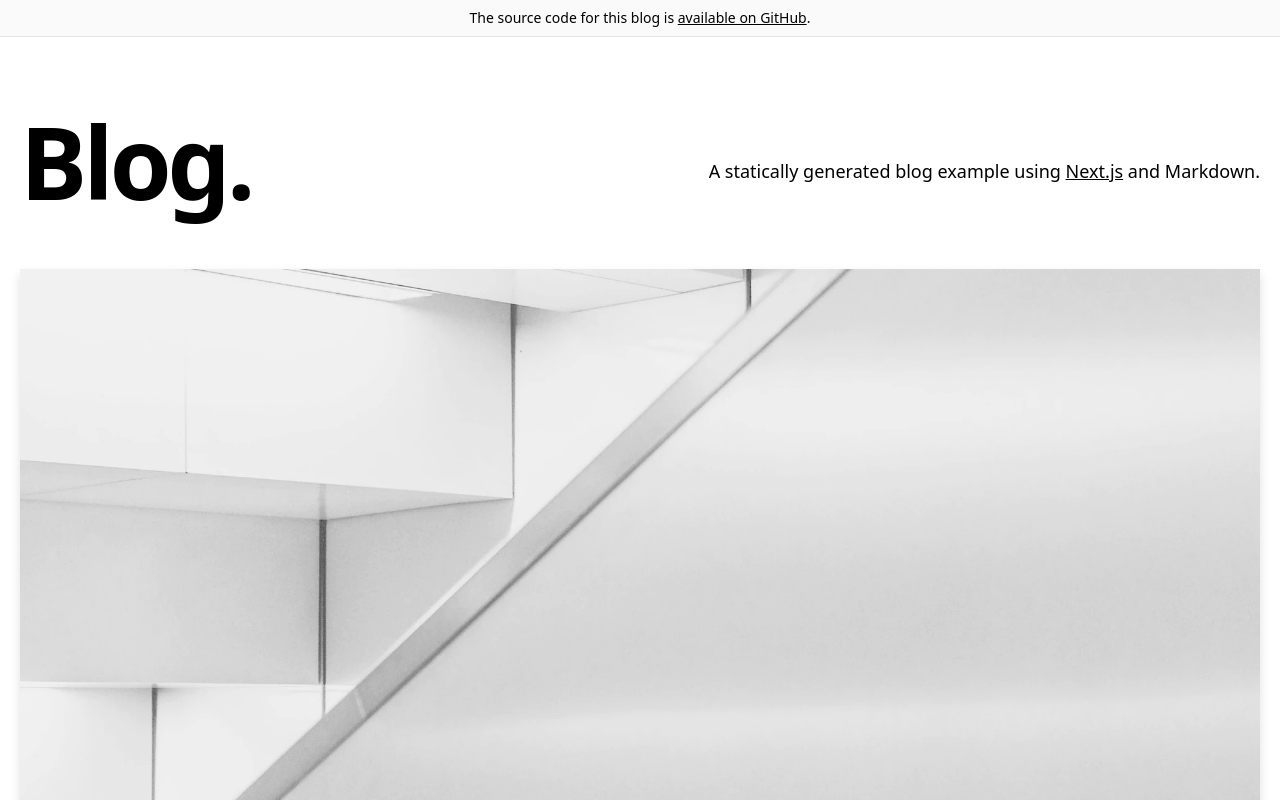
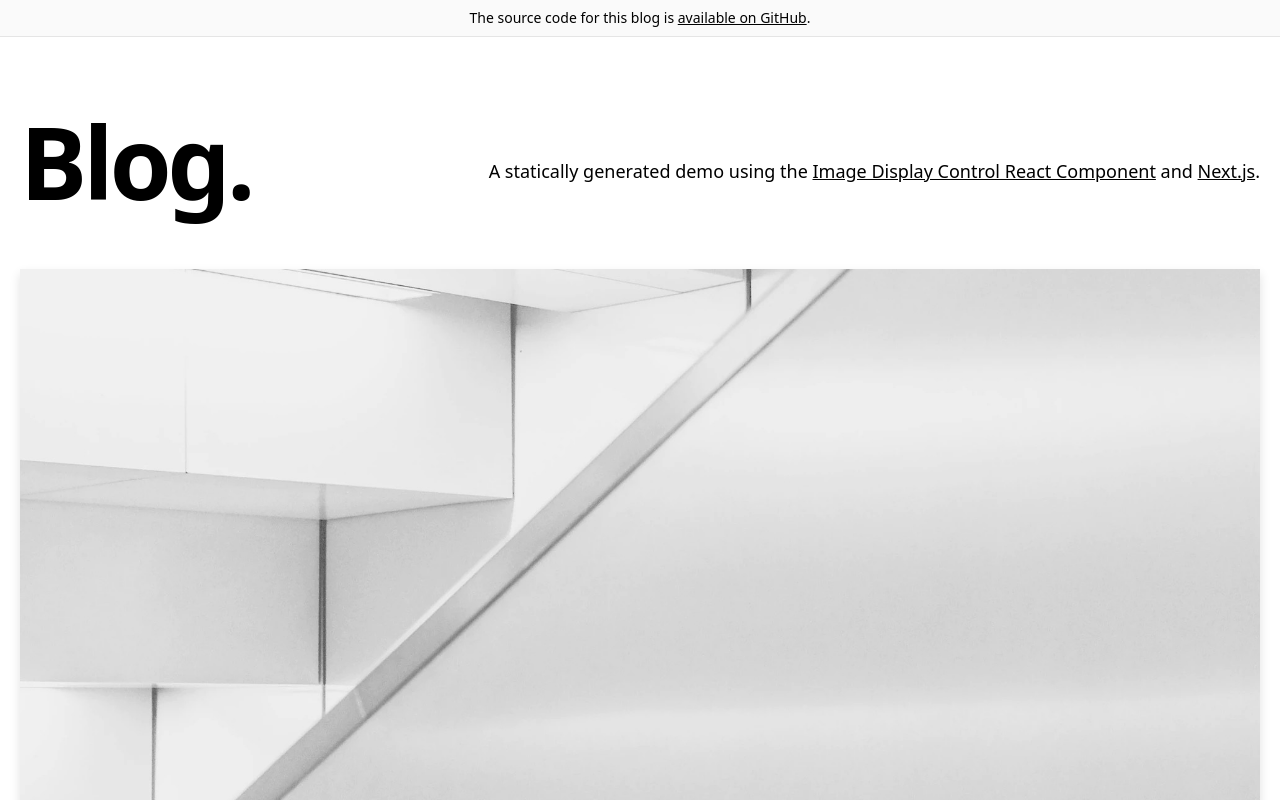
Before and after one commit to Frameright/image-display-control-demo-nextjs, a Next.js app: page / in a window 1280 px wide. Shown: the top 800 px of the page. Built offline with nearby package versions, Linux system fonts and the light colour scheme.

Commit message:
Update intro text. Change intro heading to h2 for more semantic heading levels.

```diff
--- a/components/intro.tsx
+++ b/components/intro.tsx
@@ -1,21 +1,26 @@
-import { CMS_NAME } from '../lib/constants'
-
 const Intro = () => {
   return (
     <section className="flex-col md:flex-row flex items-center md:justify-between mt-16 mb-16 md:mb-12">
       <h1 className="text-5xl md:text-8xl font-bold tracking-tighter leading-tight md:pr-8">
         Blog.
       </h1>
-      <h4 className="text-center md:text-left text-lg mt-5 md:pl-8">
-        A statically generated blog example using{' '}
+      <h2 className="text-center md:text-left text-lg mt-5 md:pl-8">
+        A statically generated demo using the{' '}
+        <a
+          href="https://github.com/Frameright/react-image-display-control"
+          className="underline hover:text-blue-600 duration-200 transition-colors"
+        >
+          Image Display Control React Component
+        </a>{' '}
+        and{' '}
         <a
           href="https://nextjs.org/"
           className="underline hover:text-blue-600 duration-200 transition-colors"
         >
           Next.js
-        </a>{' '}
-        and {CMS_NAME}.
-      </h4>
+        </a>
+        .
+      </h2>
     </section>
   )
 }
```
